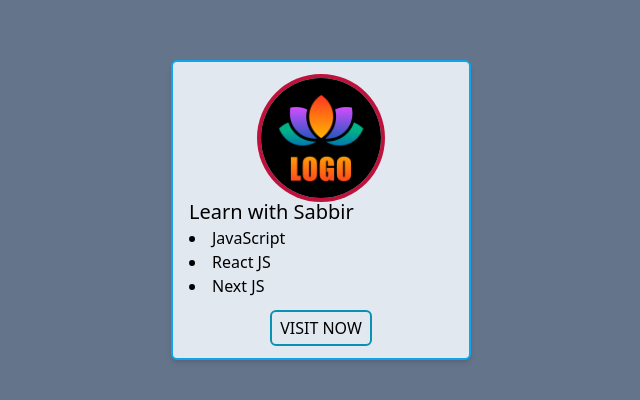
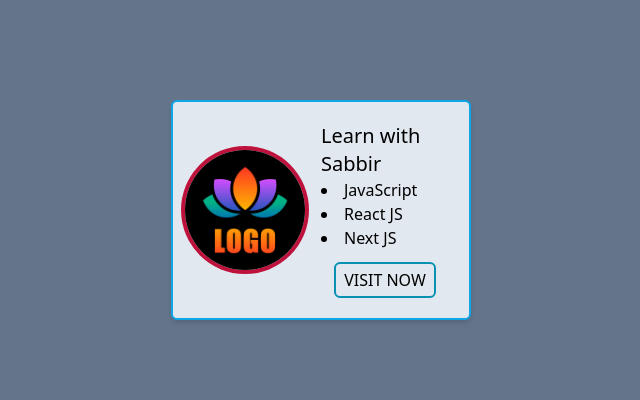
Before and after one commit to devesabbir/tailwindcss, a website: page installation/src/index.html in a window 1280 px wide. Shown: the part 190-590 px from the top of the page, without its empty margins (319-959 px from the left). Drawn offline with Linux system fonts and the light colour scheme.

Commit message:
Tailwind css card design

```diff
--- a/installation/src/index.html
+++ b/installation/src/index.html
@@ -10,12 +10,12 @@
 <body class="h-screen flex items-center justify-center bg-slate-500">
 
 
-    <div class=" bg-slate-200 max-h-[300px] w-[300px] border-2 border-sky-500 rounded-md p-4 shadow-md">
+    <div class="sm:flex sm:items-center sm:gap-x-2 bg-slate-200 max-h-[300px] w-[300px] border-2 border-sky-500 rounded-md p-6 sm:p-3 shadow-md">
          <div class="text-center">
               <img class="mx-auto max-w-[120px] h-[120px] rounded-full ring-4 ring-rose-700 " src="../assets/image/unnamed.png" alt="">
          </div>
 
-         <div>
+         <div class="p-2">
              <p class="text-xl font-medium ">Learn with Sabbir</p>
              <ul class="list-disc list-inside font-thin" >
                  <li>JavaScript</li>
```
